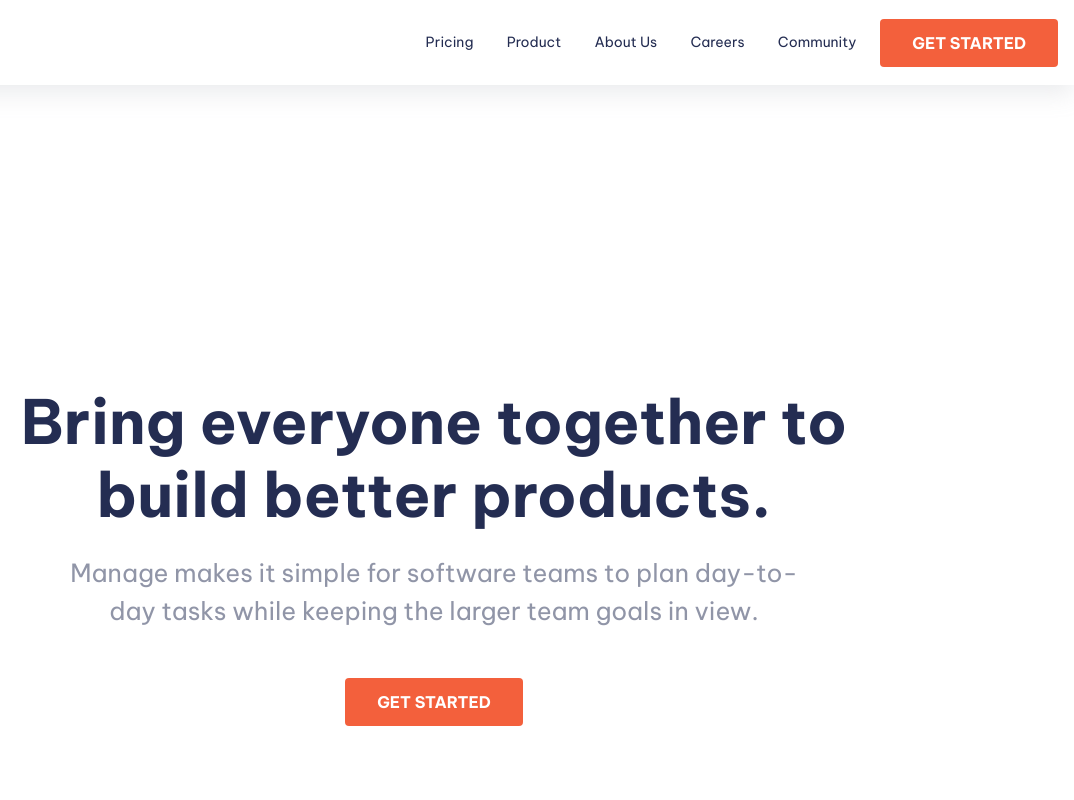
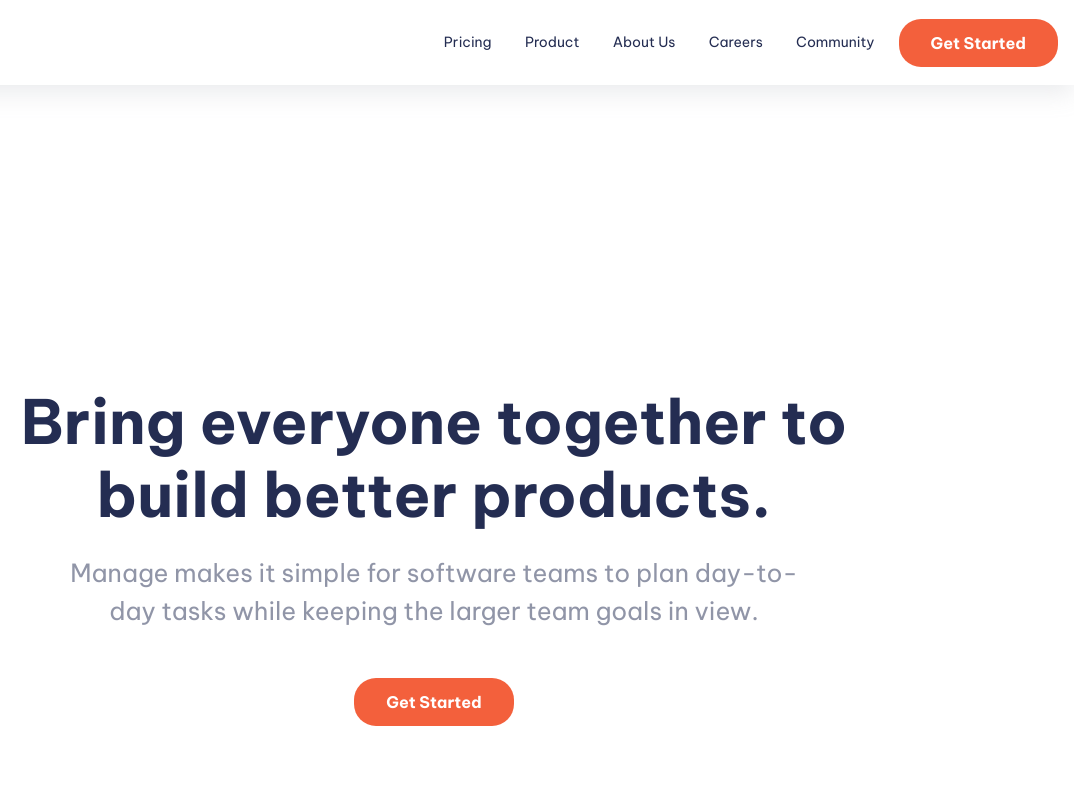
Before and after one commit to jkaps9/manage-landing-page, a website built with webpack: page src/template.html in a window 1280 px wide. Shown: the top 800 px of the page, 206-1280 px from the left. Built offline with nearby package versions, Linux system fonts and the light colour scheme.

Commit message:
style buttons

```diff
--- a/src/root.css
+++ b/src/root.css
@@ -209,11 +209,10 @@
     width: auto;
     padding: 1rem 2rem;
     text-decoration: none;
-    text-transform: uppercase;
     font-size: 1rem;
     line-height: 1em;
     font-weight: bold;
-    border-radius: 0.25rem;
+    border-radius: 1.375rem;
     overflow: hidden;
     color: var(--color-body-text-light);
     transition: color 0.3s;
```
